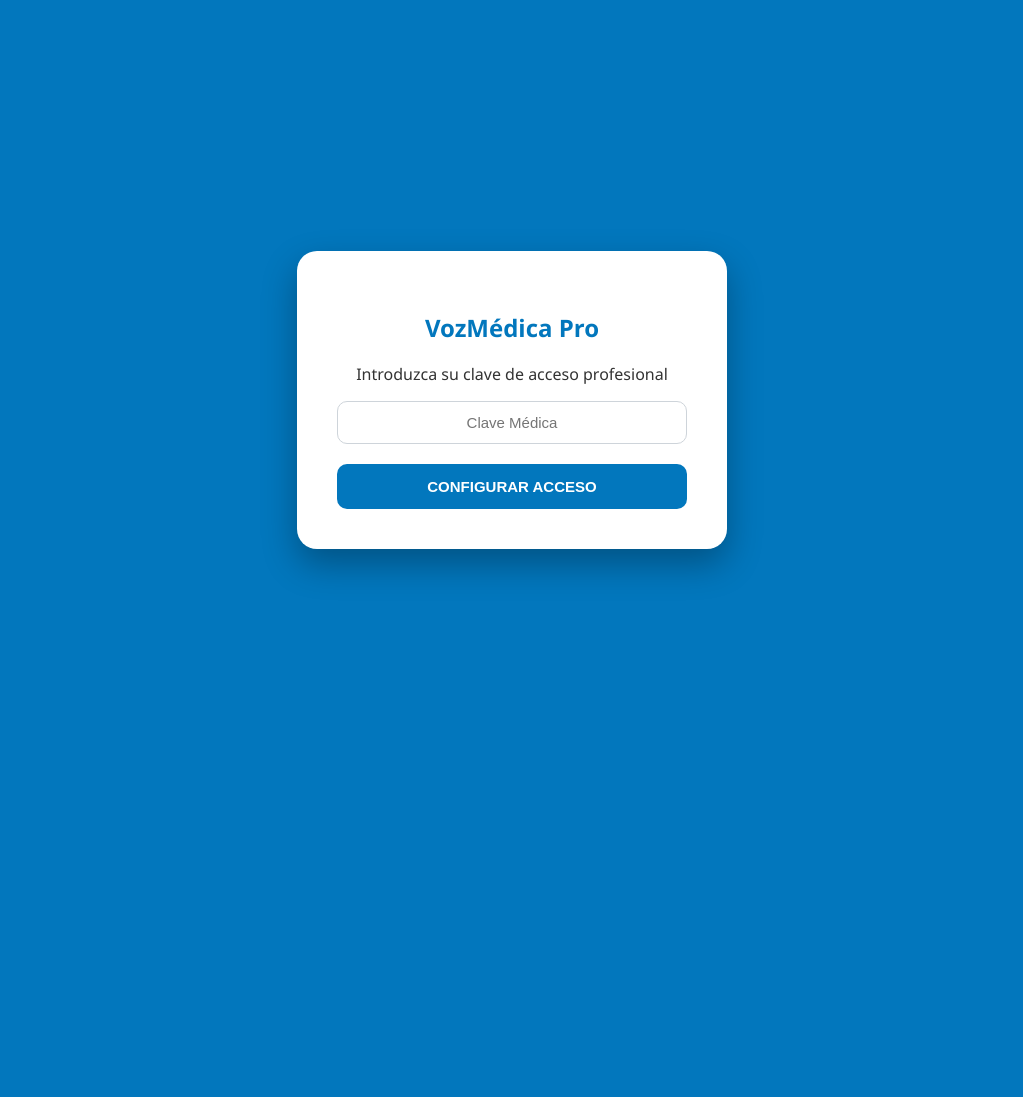
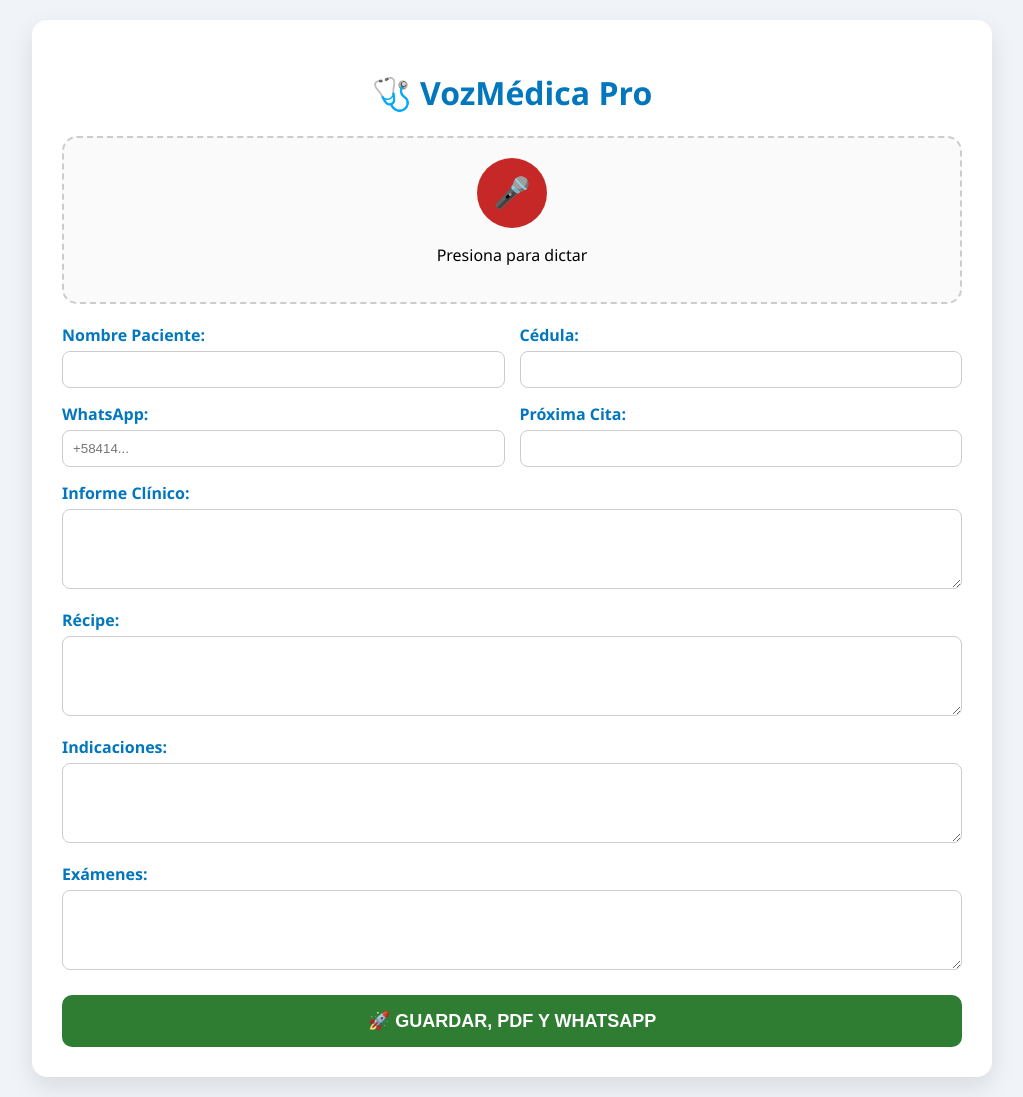
Before and after one commit to YoselinChirinos/voz-medica-app, a Flask app: page / in a window 1280 px wide. Shown: the whole page, without its empty margins (128-1151 px from the left). Before the commit the page ends 577 px from the top, so only its background shows below. Run offline with Flask 3, Linux system fonts and the light colour scheme; the visitor is signed in with stand-in values (Sample User, id 1); some libraries are stand-ins or nearby versions.

Commit message:
Add files via upload

```diff
--- a/app.py
+++ b/app.py
@@ -1,14 +1,12 @@
 from flask import Flask, render_template, request, redirect, url_for, session, jsonify
-from flask_cors import CORS  # Importante para evitar el error de conexión
+from flask_cors import CORS #
 import os
 from supabase import create_client, Client
 
 app = Flask(__name__)
+CORS(app) # Permite la conexión desde el navegador sin errores
 
-# MEJORA: CORS permite que el navegador acepte la respuesta de Render
-CORS(app)
-
-# CONFIGURACIÓN DE SEGURIDAD
+# CONFIGURACIÓN DE SEGURIDAD (Mantenemos tus claves)
 app.secret_key = 'clave_secreta_para_tesis_yoselin'
 PASSWORD_DOCTOR = "medico20262620"
 
@@ -16,8 +14,6 @@ PASSWORD_DOCTOR = "medico20262620"
 SUPABASE_URL = "https://gzlccjdaxdxrrbaqemgo.supabase.co"
 SUPABASE_KEY = "sb_publishable_Qtzr0MnVTUuMa2_1KoEpFg_bomVqHXI"
 supabase: Client = create_client(SUPABASE_URL, SUPABASE_KEY)
-
-# --- RUTAS DE ACCESO Y SEGURIDAD ---
 
 @app.route('/login', methods=['GET', 'POST'])
 def login():
@@ -27,25 +23,7 @@ def login():
             return redirect(url_for('index'))
         else:
             return "Contraseña incorrecta. Intenta de nuevo."
-
-    return '''
-        <div style="text-align:center; margin-top:100px; font-family:Arial;">
-            <h2 style="color:#2c3e50;">Voz Médica - Acceso Privado</h2>
-            <p>Por favor, introduzca la clave de acceso para comenzar la prueba.</p>
-            <form method="post">
-                <input type="password" name="password" placeholder="Contraseña" style="padding:10px; width:200px;">
-                <br><br>
-                <button type="submit" style="padding:10px 20px; background-color:#3498db; color:white; border:none; border-radius:5px; cursor:pointer;">
-                    Entrar al Sistema
-                </button>
-            </form>
-        </div>
-    '''
-
-@app.route('/logout')
-def logout():
-    session.pop('autenticado', None)
-    return redirect(url_for('login'))
+    return render_template('login.html') # O el bloque HTML que prefieras
 
 @app.route('/')
 def index():
@@ -53,22 +31,14 @@ def index():
         return redirect(url_for('login'))
     return render_template('index.html')
 
-# --- RUTA PARA GUARDAR DATOS MEJORADA ---
-
 @app.route('/guardar', methods=['POST'])
 def guardar_datos():
-    # Verificación de seguridad por sesión
     if not session.get('autenticado'):
         return jsonify({"status": "error", "message": "No autorizado"}), 401
-
     try:
         data = request.json
-        if not data:
-            return jsonify({"status": "error", "message": "No se recibieron datos"}), 400
-
-        # MEJORA: Mapeo de todos los campos que envía el nuevo index.html
-        # Esto asegura que se guarde el informe, récipe, etc., en sus columnas
-        response = supabase.table('consultas').insert({
+        # Insertamos en tu tabla de Supabase con los nombres correctos
+        supabase.table('consultas').insert({
             "nombre": data.get('nombre'),
             "cedula": data.get('cedula'),
             "telefono": data.get('telefono'),
@@ -78,15 +48,11 @@ def guardar_datos():
             "examenes": data.get('examenes'),
             "proxima_cita": data.get('cita')
         }).execute()
-
-        return jsonify({"status": "success", "message": "Consulta guardada exitosamente"}), 200
-
+        return jsonify({"status": "success"}), 200
     except Exception as e:
-        # Imprime el error en la consola de Render para que puedas verlo
-        print(f"Error en Supabase: {e}")
         return jsonify({"status": "error", "message": str(e)}), 500
 
 if __name__ == '__main__':
-    # MEJORA: Configuración para que Render detecte el puerto automáticamente
+    # Configuración esencial para Render
     port = int(os.environ.get('PORT', 5000))
     app.run(host='0.0.0.0', port=port)
--- a/templates/index.html
+++ b/templates/index.html
@@ -3,161 +3,124 @@
 <head>
     <meta charset="UTF-8">
     <meta name="viewport" content="width=device-width, initial-scale=1.0">
-    <title>VozMédica Pro - Consola Profesional</title>
-    <!-- Librerías Externas -->
+    <title>VozMédica Pro - Consola de Dictado</title>
+    <!-- Librerías para PDF -->
     <script src="https://cdnjs.cloudflare.com/ajax/libs/jspdf/2.5.1/jspdf.umd.min.js"></script>
 
     <style>
-        :root { --primary: #0277bd; --secondary: #2e7d32; --danger: #c62828; --bg: #f0f4f8; --text: #333; }
-        body { font-family: 'Segoe UI', Roboto, sans-serif; background: var(--bg); color: var(--text); margin: 0; padding: 15px; }
+        :root { --primary: #0277bd; --secondary: #2e7d32; --danger: #c62828; --bg: #f0f4f8; }
+        body { font-family: 'Segoe UI', sans-serif; background: var(--bg); margin: 0; padding: 20px; }
+        .container { max-width: 900px; margin: auto; background: white; padding: 30px; border-radius: 15px; box-shadow: 0 10px 25px rgba(0,0,0,0.1); }
+        h1 { color: var(--primary); text-align: center; }
 
-        /* Pantalla de Seguridad */
-        #login-screen { position: fixed; top: 0; left: 0; width: 100%; height: 100%; background: var(--primary); z-index: 1000; display: flex; align-items: center; justify-content: center; transition: 0.5s; }
-        .login-card { background: white; padding: 40px; border-radius: 20px; text-align: center; box-shadow: 0 15px 35px rgba(0,0,0,0.3); width: 350px; }
-
-        /* Contenedor Principal */
-        .container { max-width: 900px; margin: auto; background: white; padding: 30px; border-radius: 20px; box-shadow: 0 10px 30px rgba(0,0,0,0.08); }
-
-        .header { text-align: center; margin-bottom: 25px; }
-        .header h1 { color: var(--primary); margin: 0; font-size: 2em; }
-
-        .guia-doctor { background: #e3f2fd; border-left: 6px solid var(--primary); padding: 15px; margin-bottom: 25px; border-radius: 4px; font-size: 0.9em; }
-
-        .mic-section { text-align: center; padding: 30px; border: 2px dashed #cfd8dc; border-radius: 20px; background: #fafafa; margin-bottom: 25px; }
-        .btn-mic { background: var(--danger); color: white; border: none; border-radius: 50%; width: 80px; height: 80px; font-size: 35px; cursor: pointer; transition: 0.3s; }
-        .btn-mic.recording { background: var(--secondary); transform: scale(1.1); animation: pulse 1.5s infinite; }
+        /* Sección Micrófono */
+        .mic-box { text-align: center; padding: 20px; border: 2px dashed #ccc; border-radius: 15px; margin-bottom: 20px; background: #fafafa; }
+        .btn-mic { background: var(--danger); color: white; border: none; border-radius: 50%; width: 70px; height: 70px; font-size: 30px; cursor: pointer; transition: 0.3s; }
+        .btn-mic.recording { background: var(--secondary); animation: pulse 1.5s infinite; }
 
         /* Formulario */
-        .grid { display: grid; grid-template-columns: 1fr 1fr; gap: 20px; }
+        .grid { display: grid; grid-template-columns: 1fr 1fr; gap: 15px; }
         .full { grid-column: span 2; }
-        label { font-weight: 600; color: var(--primary); display: block; margin-bottom: 5px; font-size: 0.85em; }
-        input, textarea { width: 100%; padding: 12px; border: 1px solid #ced4da; border-radius: 10px; font-size: 15px; box-sizing: border-box; }
-        textarea { height: 100px; resize: vertical; }
+        label { font-weight: bold; display: block; margin-bottom: 5px; color: var(--primary); }
+        input, textarea { width: 100%; padding: 10px; border: 1px solid #ccc; border-radius: 8px; box-sizing: border-box; }
+        textarea { height: 80px; }
 
-        .btn-group { display: flex; gap: 15px; margin-top: 30px; justify-content: center; }
-        .btn { padding: 14px 25px; border: none; border-radius: 10px; color: white; font-weight: bold; cursor: pointer; transition: 0.3s; font-size: 15px; }
-        .btn:hover { opacity: 0.9; transform: translateY(-2px); }
-        .btn:disabled { background: #ccc !important; }
+        .btn-final { background: var(--secondary); color: white; border: none; padding: 15px 30px; border-radius: 10px; width: 100%; font-size: 18px; font-weight: bold; cursor: pointer; margin-top: 20px; }
+        .btn-final:disabled { background: #ccc; }
 
-        @keyframes pulse { 0% { box-shadow: 0 0 0 0 rgba(46, 125, 50, 0.7); } 70% { box-shadow: 0 0 0 20px rgba(46, 125, 50, 0); } 100% { box-shadow: 0 0 0 0 rgba(46, 125, 50, 0); } }
-        #interino { font-style: italic; color: var(--primary); margin-top: 15px; min-height: 24px; }
+        @keyframes pulse { 0% { box-shadow: 0 0 0 0 rgba(46, 125, 50, 0.4); } 70% { box-shadow: 0 0 0 15px rgba(46, 125, 50, 0); } 100% { box-shadow: 0 0 0 0 rgba(46, 125, 50, 0); } }
     </style>
 </head>
 <body>
 
-<!-- Pantalla de Login (Seguridad) -->
-<div id="login-screen">
-    <div class="login-card">
-        <h2 style="color: var(--primary);">VozMédica Pro</h2>
-        <p>Introduzca su clave de acceso profesional</p>
-        <input type="password" id="medico-key" placeholder="Clave Médica" style="margin-bottom:20px; text-align:center;">
-        <button class="btn" style="background: var(--primary); width: 100%;" onclick="verificarAcceso()">CONFIGURAR ACCESO</button>
+<div class="container">
+    <h1>🩺 VozMédica Pro</h1>
+
+    <div class="mic-box">
+        <button id="btn-mic" class="btn-mic" onclick="toggleMic()">🎤</button>
+        <p id="status">Presiona para dictar</p>
+        <p id="interino" style="font-style: italic; color: #666;"></p>
     </div>
-</div>
-
-<div class="container">
-    <div id="step-1">
-        <div class="header">
-            <h1>🩺 Consola de Dictado</h1>
-            <p>Innovación para el Especialista Moderno</p>
-        </div>
-
-        <div class="guia-doctor">
-            Use comandos como: <b>Nombre</b>, <b>Cédula</b>, <b>WhatsApp</b>, <b>Informe</b>, <b>Récipe</b>, <b>Cita</b>.
-        </div>
-
-        <div class="mic-section">
-            <button id="btn-mic" class="btn-mic" onclick="toggleMic()">🎤</button>
-            <h3 id="status">Micrófono Listo</h3>
-            <p id="interino"></p>
-        </div>
-
-        <div style="text-align: center;">
-            <button class="btn" style="background: var(--primary);" onclick="cambiarPantalla(2)">📝 REVISAR Y FINALIZAR</button>
-        </div>
-    </div>
-
-    <div id="step-2" style="display:none;">
-        <h2 style="color: var(--primary); border-bottom: 2px solid #eee; padding-bottom: 10px;">📋 Validación de Consulta</h2>
 
     <div class="grid">
         <div><label>Nombre Paciente:</label><input type="text" id="pac_nom"></div>
         <div><label>Cédula:</label><input type="text" id="pac_ced"></div>
-            <div><label>WhatsApp (con +):</label><input type="text" id="pac_tel"></div>
+        <div><label>WhatsApp:</label><input type="text" id="pac_tel" placeholder="+58414..."></div>
         <div><label>Próxima Cita:</label><input type="text" id="regresar"></div>
+
         <div class="full"><label>Informe Clínico:</label><textarea id="informe"></textarea></div>
-            <div class="full"><label>Récipe / Tratamiento:</label><textarea id="recipe"></textarea></div>
+        <div class="full"><label>Récipe:</label><textarea id="recipe"></textarea></div>
         <div class="full"><label>Indicaciones:</label><textarea id="indicaciones"></textarea></div>
         <div class="full"><label>Exámenes:</label><textarea id="examenes"></textarea></div>
     </div>
 
-        <div class="btn-group">
-            <button class="btn" style="background:#607d8b" onclick="cambiarPantalla(1)">🎤 SEGUIR DICTANDO</button>
-            <button id="btn-final" class="btn" style="background:var(--secondary)" onclick="flujoFinalSeguro()">🚀 GUARDAR, PDF Y WHATSAPP</button>
-        </div>
-    </div>
+    <button id="btn-main" class="btn-final" onclick="flujoCompleto()">🚀 GUARDAR, PDF Y WHATSAPP</button>
 </div>
 
 <script>
-    let recog;
-    let activo = false;
-    let tokenSeguridad = "";
+    let recognition;
+    let isRecording = false;
 
-    // 1. Manejo de Seguridad Inicial
-    function verificarAcceso() {
-        const key = document.getElementById('medico-key').value;
-        if(key.length >= 4) {
-            tokenSeguridad = key;
-            document.getElementById('login-screen').style.opacity = '0';
-            setTimeout(() => { document.getElementById('login-screen').style.display = 'none'; }, 500);
+    // Configuración de Reconocimiento de Voz
+    if ('webkitSpeechRecognition' in window) {
+        recognition = new webkitSpeechRecognition();
+        recognition.continuous = true;
+        recognition.interimResults = true;
+        recognition.lang = 'es-ES';
+
+        recognition.onresult = (event) => {
+            let texto = "";
+            for (let i = event.resultIndex; i < event.results.length; ++i) {
+                if (event.results[i].isFinal) {
+                    procesarComando(event.results[i][0].transcript.toLowerCase());
                 } else {
-            alert("Ingrese una clave válida.");
+                    texto += event.results[i][0].transcript;
+                }
+            }
+            document.getElementById('interino').innerText = texto;
+        };
+    }
+
+    function toggleMic() {
+        const btn = document.getElementById('btn-mic');
+        if (!isRecording) {
+            recognition.start();
+            btn.classList.add('recording');
+            document.getElementById('status').innerText = "Escuchando...";
+            isRecording = true;
+        } else {
+            recognition.stop();
+            btn.classList.remove('recording');
+            document.getElementById('status').innerText = "Presiona para dictar";
+            isRecording = false;
         }
     }
 
-    // 2. Configuración de Voz
-    if ('webkitSpeechRecognition' in window) {
-        recog = new webkitSpeechRecognition();
-        recog.continuous = true;
-        recog.lang = 'es-ES';
-        recog.interimResults = false;
+    function procesarComando(t) {
+        const mapeo = {
+            "nombre": "pac_nom", "cédula": "pac_ced", "cedula": "pac_ced",
+            "whatsapp": "pac_tel", "informe": "informe", "récipe": "recipe",
+            "recipe": "recipe", "indicaciones": "indicaciones", "exámenes": "examenes",
+            "examenes": "examenes", "cita": "regresar"
+        };
 
-        recog.onresult = (e) => {
-            const texto = e.results[e.results.length - 1][0].transcript.toLowerCase();
-            document.getElementById('interino').innerText = "Voz detectada: " + texto;
-            procesarTexto(texto);
-        };
+        for (const [clave, id] of Object.entries(mapeo)) {
+            if (t.includes(clave)) {
+                let valor = t.split(clave)[1].trim();
+                if (valor) {
+                    const campo = document.getElementById(id);
+                    if (id === "pac_tel") valor = valor.replace(/\s/g, '');
+                    campo.value = valor.charAt(0).toUpperCase() + valor.slice(1);
                 }
-
-    function procesarTexto(t) {
-        const mapeo = {
-            "nombre": "pac_nom", "cedula": "pac_ced", "cédula": "pac_ced",
-            "whatsapp": "pac_tel", "teléfono": "pac_tel", "informe": "informe",
-            "recipe": "recipe", "récipe": "recipe", "indicaciones": "indicaciones",
-            "examenes": "examenes", "exámenes": "examenes", "cita": "regresar"
-        };
-        const regex = /(nombre|cedula|cédula|whatsapp|teléfono|informe|recipe|récipe|indicaciones|examenes|exámenes|cita)/g;
-        const partes = t.split(regex);
-
-        for (let i = 1; i < partes.length; i += 2) {
-            const cmd = partes[i].trim();
-            const val = partes[i+1] ? partes[i+1].trim() : "";
-            const id = mapeo[cmd];
-            if (id && val) {
-                const input = document.getElementById(id);
-                const valorFormateado = val.charAt(0).toUpperCase() + val.slice(1);
-                if(id === "pac_tel") input.value = valorFormateado.replace(/\s/g, '');
-                else if(["pac_nom", "pac_ced", "regresar"].includes(id)) input.value = valorFormateado;
-                else input.value += (input.value ? " " : "") + valorFormateado + ". ";
             }
         }
     }
 
-    // 3. Flujo de Salida (Backend + PDF + WA)
-    async function flujoFinalSeguro() {
-        const btn = document.getElementById('btn-final');
+    // FLUJO PRINCIPAL
+    async function flujoCompleto() {
+        const btn = document.getElementById('btn-main');
         const datos = {
-            paciente: document.getElementById('pac_nom').value,
+            nombre: document.getElementById('pac_nom').value,
             cedula: document.getElementById('pac_ced').value,
             telefono: document.getElementById('pac_tel').value,
             informe: document.getElementById('informe').value,
@@ -167,39 +130,30 @@
             cita: document.getElementById('regresar').value
         };
 
-        if(!datos.paciente) return alert("El nombre del paciente es requerido.");
+        if (!datos.nombre) return alert("Por favor, ingrese el nombre del paciente.");
 
         btn.disabled = true;
-        btn.innerText = "⌛ ENVIANDO...";
+        btn.innerText = "⌛ PROCESANDO...";
 
         try {
-            // PETICIÓN AL BACKEND CON SEGURIDAD
-            const respuesta = await fetch('/guardar_consulta', {
+            // 1. Guardar en Supabase a través de tu app.py
+            const response = await fetch('/guardar', {
                 method: 'POST',
-                headers: {
-                    'Content-Type': 'application/json',
-                    'Authorization': tokenSeguridad // Clave que ingresó el médico
-                },
+                headers: { 'Content-Type': 'application/json' },
                 body: JSON.stringify(datos)
             });
 
-            if (respuesta.status === 401) {
-                alert("❌ Clave médica incorrecta. No se pudo guardar.");
-                location.reload();
-                return;
+            if (response.ok) {
+                // 2. Generar PDF
+                generarPDF(datos);
+                // 3. Enviar WhatsApp
+                enviarWA(datos);
+                alert("✅ Éxito: Guardado, PDF generado y WhatsApp abierto.");
+            } else {
+                alert("❌ Error al guardar en la base de datos.");
             }
-
-            if (respuesta.ok) {
-                generarPDF(datos);
-                enviarWhatsApp(datos);
-                alert("✅ Proceso Exitoso: Guardado y documentos generados.");
-                limpiar();
-                cambiarPantalla(1);
-            } else {
-                throw new Error();
-            }
-        } catch (e) {
-            alert("⚠️ Error de conexión con Render. El servidor podría estar despertando. Intente en 30 segundos.");
+        } catch (error) {
+            alert("❌ Error de conexión con el servidor.");
         } finally {
             btn.disabled = false;
             btn.innerText = "🚀 GUARDAR, PDF Y WHATSAPP";
@@ -209,59 +163,31 @@
     function generarPDF(d) {
         const { jsPDF } = window.jspdf;
         const doc = new jsPDF();
-        const paginas = [
-            {t: "INFORME MÉDICO", c: d.informe},
-            {t: "RÉCIPE / TRATAMIENTO", c: d.recipe},
-            {t: "INDICACIONES", c: d.indicaciones},
-            {t: "ÓRDENES DE EXÁMENES", c: d.examenes}
-        ];
 
-        paginas.forEach((p, i) => {
-            if(i > 0) doc.addPage();
-            doc.setFillColor(2, 119, 189);
-            doc.rect(0, 0, 210, 35, 'F');
-            doc.setTextColor(255);
         doc.setFontSize(20);
-            doc.text("VOZMÉDICA PRO", 105, 18, {align:"center"});
+        doc.setTextColor(2, 119, 189);
+        doc.text("VOZMÉDICA PRO - INFORME", 105, 20, { align: 'center' });
+
         doc.setFontSize(12);
-            doc.text(p.t, 105, 28, {align:"center"});
-
         doc.setTextColor(0);
-            doc.text(`Paciente: ${d.paciente}`, 20, 50);
-            doc.text(`Cédula: ${d.cedula}`, 20, 58);
-            doc.text(`Fecha: ${new Date().toLocaleDateString()}`, 150, 50);
+        doc.text(`Paciente: ${d.nombre}`, 20, 40);
+        doc.text(`Cédula: ${d.cedula}`, 20, 50);
+        doc.text(`Fecha: ${new Date().toLocaleDateString()}`, 20, 60);
 
         doc.line(20, 65, 190, 65);
-            doc.setFontSize(13);
-            const lineas = doc.splitTextToSize(p.c || "No se registraron datos en esta sección.", 170);
-            doc.text(lineas, 20, 80);
+        doc.text("INDICACIONES Y TRATAMIENTO:", 20, 80);
+        doc.setFontSize(10);
+        const lineas = doc.splitTextToSize(d.indicaciones || "Sin indicaciones adicionales.", 170);
+        doc.text(lineas, 20, 90);
 
-            doc.setFontSize(9);
-            doc.setTextColor(150);
-            doc.text("Generado por VozMédica Pro - Sistema de Dictado Inteligente", 105, 285, {align:"center"});
-        });
-        doc.save(`Consulta_${d.paciente}.pdf`);
+        doc.save(`Consulta_${d.nombre}.pdf`);
     }
 
-    function enviarWhatsApp(d) {
-        if(!d.telefono) return;
-        const msg = `*VOZMÉDICA PRO*\n\nHola *${d.paciente}*, adjuntamos sus indicaciones:\n\n${d.indicaciones}\n\n*Próxima Cita:* ${d.cita || 'Por definir'}`;
-        window.open(`https://api.whatsapp.com/send?phone=${d.telefono.replace(/[^\d]/g, '')}&text=${encodeURIComponent(msg)}`, '_blank');
-    }
-
-    function toggleMic() {
-        const btn = document.getElementById('btn-mic');
-        if (!activo) { recog.start(); btn.classList.add('recording'); activo = true; }
-        else { recog.stop(); btn.classList.remove('recording'); activo = false; }
-    }
-
-    function cambiarPantalla(s) {
-        document.getElementById('step-1').style.display = s === 1 ? 'block' : 'none';
-        document.getElementById('step-2').style.display = s === 2 ? 'block' : 'none';
-    }
-
-    function limpiar() {
-        ["pac_nom", "pac_ced", "pac_tel", "regresar", "informe", "recipe", "indicaciones", "examenes"].forEach(id => document.getElementById(id).value = "");
+    function enviarWA(d) {
+        if (!d.telefono) return;
+        const mensaje = `*VOZMÉDICA PRO*\n\nHola *${d.nombre}*, aquí tienes tus indicaciones:\n\n${d.indicaciones}\n\n*Próxima cita:* ${d.cita}`;
+        const url = `https://wa.me/${d.telefono.replace('+', '')}?text=${encodeURIComponent(mensaje)}`;
+        window.open(url, '_blank');
     }
 </script>
 </body>
```
Also changed, not shown: templates/login.html (added, +26 -0 lines). Lines whose indentation alone changed are shown as unchanged.
